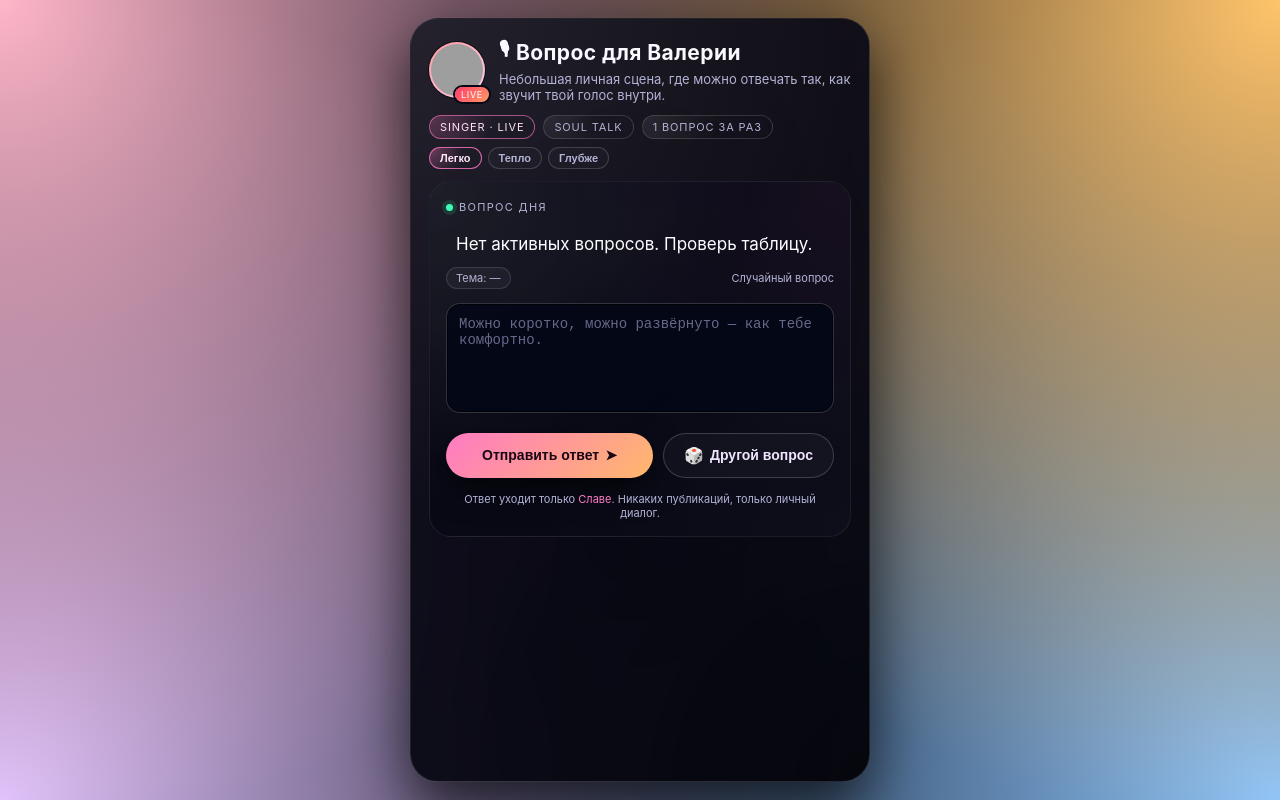
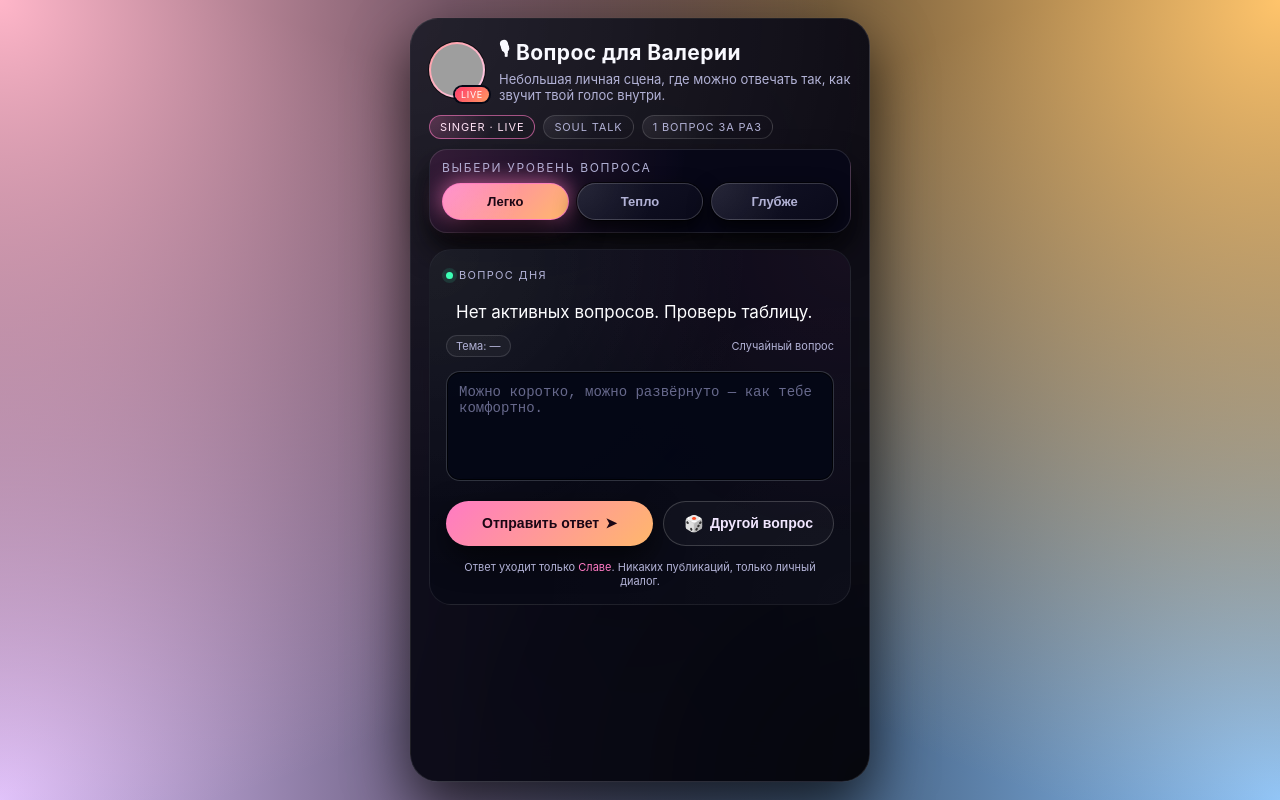
Before and after one commit to vostroslava/valeria-game, a plain HTML site: page index.html in a window 1280 px wide. Drawn offline with Linux system fonts and the light colour scheme; no server answers; grey boxes are pictures that could not be loaded.

Commit message:
Implement question depth selection UI
Added a new section for selecting question depth with styled buttons.

```diff
--- a/index.html
+++ b/index.html
@@ -134,30 +134,90 @@
             background: radial-gradient(circle at 0 0, rgba(255,122,196,0.25) 0, transparent 60%);
         }
 
-        /* Новый блок: выбор глубины вопросов */
+       /* Блок выбора уровня — отдельная карточка */
+.modes-block {
+    margin: 10px 0 16px;
+    padding: 10px 12px 12px;
+    border-radius: 18px;
+    background:
+        radial-gradient(circle at 0 0, rgba(255,122,196,0.18) 0, transparent 60%),
+        rgba(8, 8, 24, 0.96);
+    border: 1px solid rgba(255,255,255,0.12);
+    box-shadow: 0 16px 30px rgba(0,0,0,0.65);
+}
+
+/* Заголовок над кнопками */
+.modes-title {
+    font-size: 12px;
+    letter-spacing: 0.14em;
+    text-transform: uppercase;
+    color: var(--text-muted);
+    margin-bottom: 8px;
+}
+
+/* Ряд кнопок уровней */
 .modes {
     display: flex;
-            gap: 6px;
-            margin: 4px 0 12px;
-            flex-wrap: wrap;
+    gap: 8px;
 }
 
+/* Объёмные кнопки уровней — крупнее и 3D */
 .mode-btn {
-            padding: 4px 10px;
+    flex: 1;
+    padding: 10px 0;
     border-radius: 999px;
-            font-size: 11px;
-            border: 1px solid rgba(255,255,255,0.16);
-            background: rgba(255,255,255,0.02);
+    font-size: 13px;
+    font-weight: 600;
+    border: 1px solid rgba(255,255,255,0.18);
+    background: radial-gradient(circle at 0 0, rgba(255,255,255,0.08) 0, transparent 60%),
+                linear-gradient(145deg, rgba(20,20,40,0.98), rgba(10,10,26,1));
     color: var(--text-muted);
     cursor: pointer;
+    box-shadow:
+        0 10px 22px rgba(0,0,0,0.8),
+        0 0 0 1px rgba(0,0,0,0.6);
+    transform: translateZ(0);
+    transition:
+        transform 0.13s ease,
+        box-shadow 0.15s ease,
+        background 0.15s ease,
+        border-color 0.15s ease,
+        color 0.15s ease;
+    white-space: nowrap;
 }
 
-        .mode-btn--active {
-            border-color: rgba(255,122,196,0.8);
-            background: radial-gradient(circle at 0 0, rgba(255,122,196,0.35) 0, transparent 60%);
-            color: #ffe7f7;
+.mode-btn:hover {
+    transform: translateY(-1px);
+    box-shadow:
+        0 14px 30px rgba(0,0,0,0.9),
+        0 0 0 1px rgba(0,0,0,0.7);
+    background: radial-gradient(circle at 0 0, rgba(255,255,255,0.1) 0, transparent 60%),
+                linear-gradient(145deg, rgba(30,30,60,1), rgba(12,12,30,1));
 }
 
+/* Активная кнопка уровня — заметный градиент и подсветка */
+.mode-btn--active {
+    border-color: rgba(255,122,196,0.9);
+    color: #1b0614;
+    background:
+        radial-gradient(circle at 0 0, rgba(255,255,255,0.18) 0, transparent 60%),
+        linear-gradient(135deg, #ff7ac4, #ffb86b);
+    box-shadow:
+        0 16px 34px rgba(0,0,0,0.95),
+        0 0 22px rgba(255,122,196,0.9);
+}
+
+/* На мобильных — чуть компактнее, но всё ещё объёмно */
+@media (max-width: 480px) {
+    .modes-block {
+        padding: 9px 10px 10px;
+        margin: 8px 0 14px;
+    }
+    .mode-btn {
+        font-size: 12px;
+        padding: 9px 0;
+    }
+}
         .card {
             margin-top: 6px;
             padding: 18px 16px 16px;
@@ -361,12 +421,21 @@
     <div class="chip">1&nbsp;вопрос за раз</div>
 </div>
 
-    <!-- Новый блок: режимы глубины -->
+<div class="modes-block">
+    <div class="modes-title">Выбери уровень вопроса</div>
     <div class="modes">
-        <button class="mode-btn mode-btn--active" data-level="light" onclick="setLevel('light')">Легко</button>
-        <button class="mode-btn" data-level="warm" onclick="setLevel('warm')">Тепло</button>
-        <button class="mode-btn" data-level="deep" onclick="setLevel('deep')">Глубже</button>
+        <button class="mode-btn mode-btn--active" data-level="light" onclick="setLevel('light')">
+            Легко
+        </button>
+        <button class="mode-btn" data-level="warm" onclick="setLevel('warm')">
+            Тепло
+        </button>
+        <button class="mode-btn" data-level="deep" onclick="setLevel('deep')">
+            Глубже
+        </button>
     </div>
+</div>
+
 
     <section class="card">
         <div class="card-inner">
```
Lines whose indentation alone changed are shown as unchanged.
